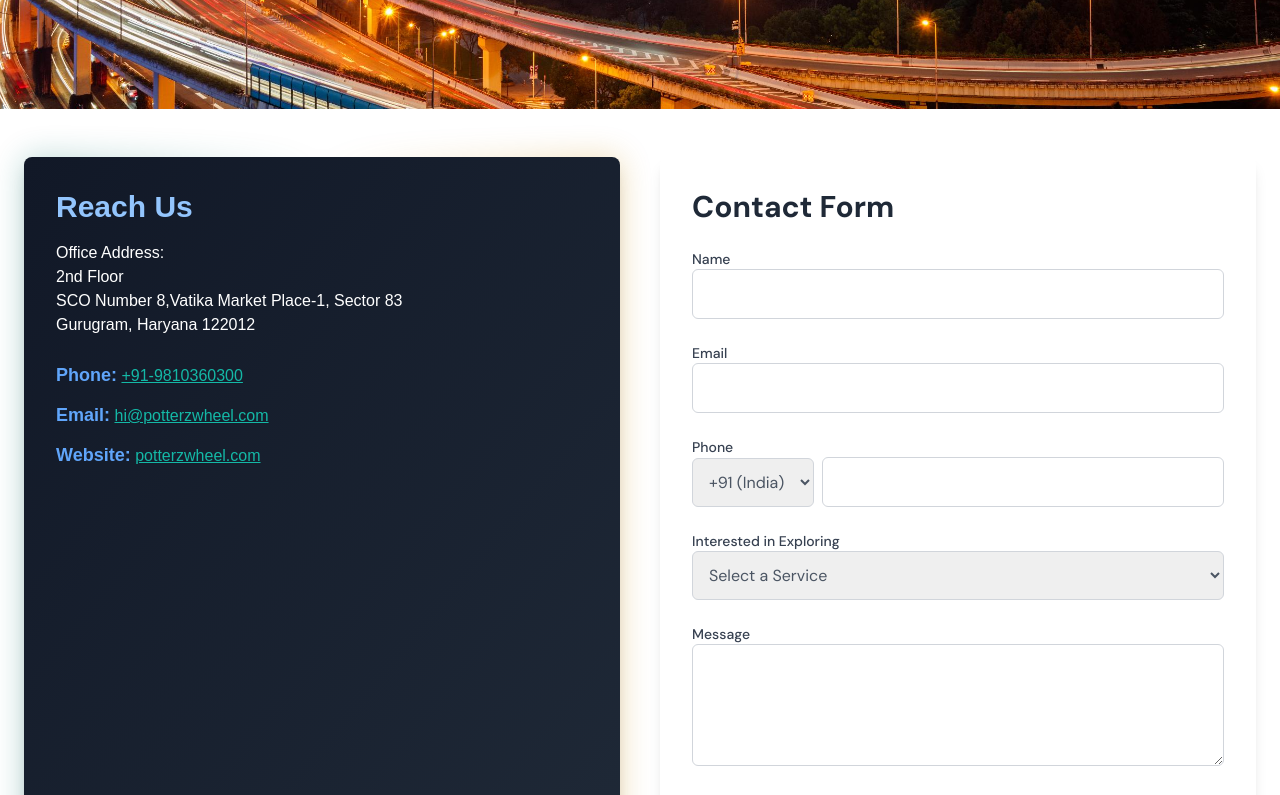
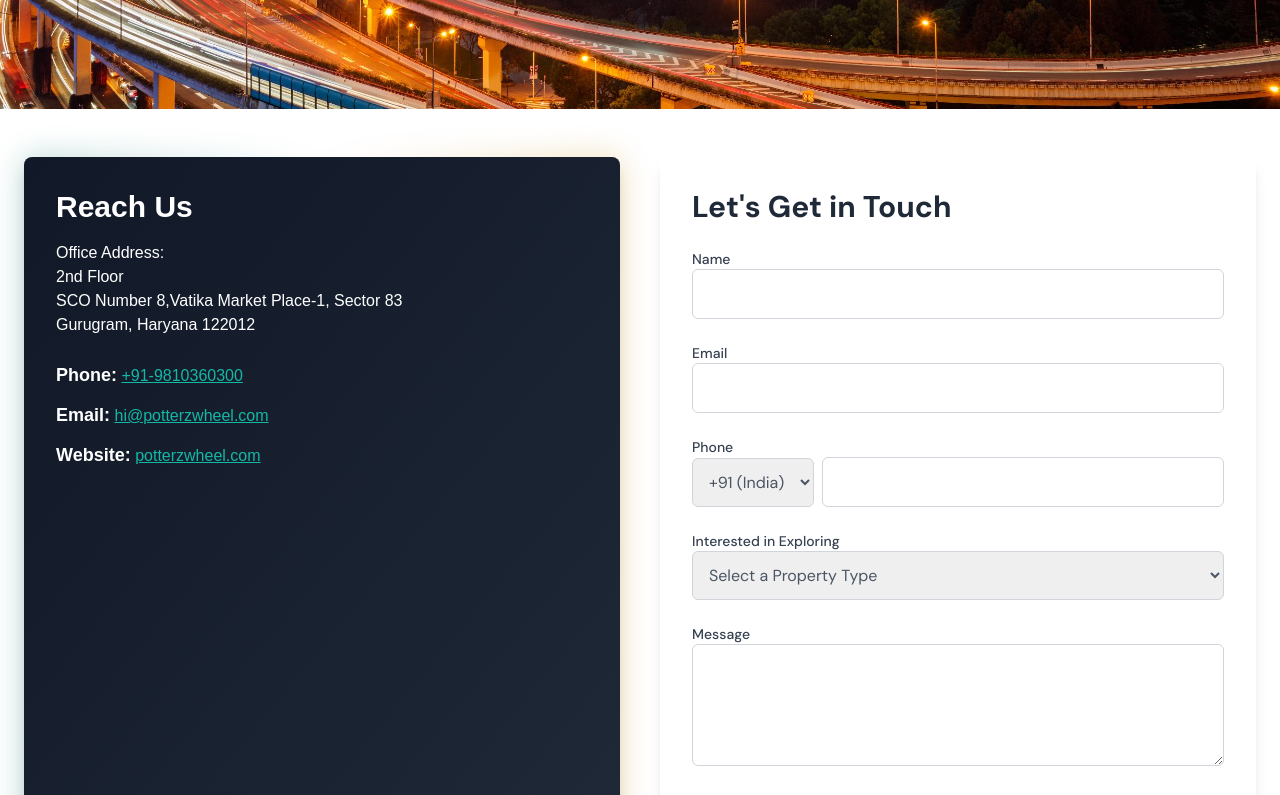
Before and after one commit to gaurank11/potterzwheel, a React (Vite) app: page / in a window 1280 px wide. Shown: the part 515-1310 px from the top of the page. Built offline with nearby package versions, Linux system fonts and the light colour scheme.

Commit message:
Update Content.jsx

```diff
--- a/src/components/Content.jsx
+++ b/src/components/Content.jsx
@@ -64,7 +64,7 @@ const Content = () => {
             fontFamily: "NOURD Bold, sans-serif",
           }}
         >
-          <h2 className="text-3xl font-bold mb-4 text-blue-300">Reach Us</h2>
+          <h2 className="text-3xl font-bold mb-4 text-white">Reach Us</h2>
           <p>
             Office Address:
             <br />
@@ -76,7 +76,7 @@ const Content = () => {
           </p>
           <div className="mt-6 space-y-3">
             <p>
-              <span className="text-lg font-bold text-blue-400">Phone:</span>{" "}
+              <span className="text-lg font-bold text-white">Phone:</span>{" "}
               <a
                 href="tel:+919811092501"
                 className="underline text-teal-500 hover:text-teal-400 transition-colors"
@@ -85,7 +85,7 @@ const Content = () => {
               </a>
             </p>
             <p>
-              <span className="text-lg font-bold text-blue-400">Email:</span>{" "}
+              <span className="text-lg font-bold text-white">Email:</span>{" "}
               <a
                 href="mailto:vishal@potterzwheel.com"
                 className="underline text-teal-500 hover:text-teal-400 transition-colors"
@@ -94,7 +94,7 @@ const Content = () => {
               </a>
             </p>
             <p>
-              <span className="text-lg font-bold text-blue-400">Website:</span>{" "}
+              <span className="text-lg font-bold text-white">Website:</span>{" "}
               <a
                 href="https://potterzwheel.com"
                 target="_blank"
@@ -119,7 +119,7 @@ const Content = () => {
           }}
         >
           <h2 className="text-3xl font-bold text-gray-800 mb-6">
-            Contact Form
+            Let's Get in Touch
           </h2>
           <form onSubmit={handleSubmit} className="space-y-6">
             {/* Name Field */}
@@ -208,13 +208,13 @@ const Content = () => {
                 className="w-full border border-gray-300 rounded-md p-3 focus:ring-2 focus:ring-blue-500 focus:outline-none"
                 required
               >
-                <option value="">Select a Service</option>
-                <option value="service1">Residential</option>
-                <option value="service2">Commercial</option>
-                <option value="service3">SCO</option>
-                <option value="service4">Studio Apartments</option>
-                <option value="service5">Plots</option>
-                <option value="service6">Fractional Ownership</option>
+                <option value="">Select a Property Type</option>
+                <option value="Residential">Residential</option>
+                <option value="Commercial">Commercial</option>
+                <option value="SCO<">SCO</option>
+                <option value="Studio Apartments">Studio Apartments</option>
+                <option value="Plots">Plots</option>
+                <option value="Fractional Ownership">Fractional Ownership</option>
               </select>
             </div>
 
```
